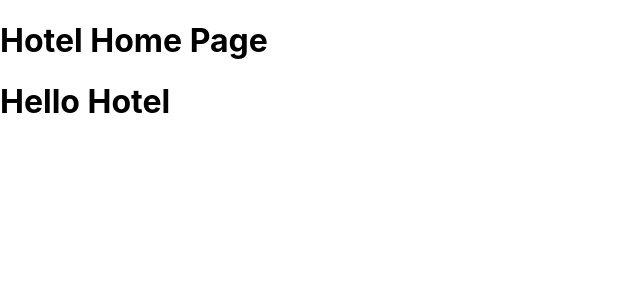
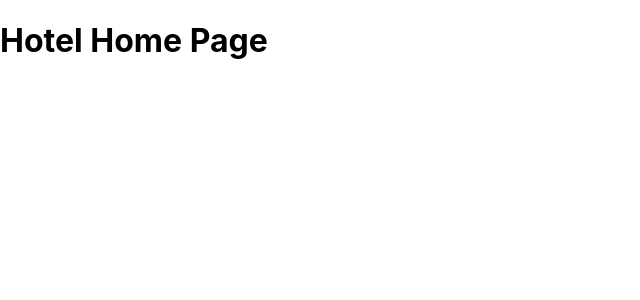
Before and after one commit to Shahriyar-Hosen/bd-booking, a React (Create React App) app: page / in a window 1280 px wide. Shown: the top 300 px of the page, without its empty margins (0-640 px from the left). Built offline with nearby package versions, Linux system fonts and the light colour scheme.

Commit message:
home css file add & woarking

```diff
--- a/src/App.js
+++ b/src/App.js
@@ -12,7 +12,6 @@ function App() {
         <Route path="/hotels" element={<List />}></Route>
         <Route path="/hotels/:id" element={<Hotel />}></Route>
       </Routes>
-      <h1>Hello Hotel</h1>
     </div>
   );
 }
--- a/src/Pages/Home/Home.jsx
+++ b/src/Pages/Home/Home.jsx
@@ -1,4 +1,5 @@
 import React from "react";
+import "./Home.css";
 
 const Home = () => {
   return (
```
Also changed, not shown: src/Pages/Home/Home.css (added).
